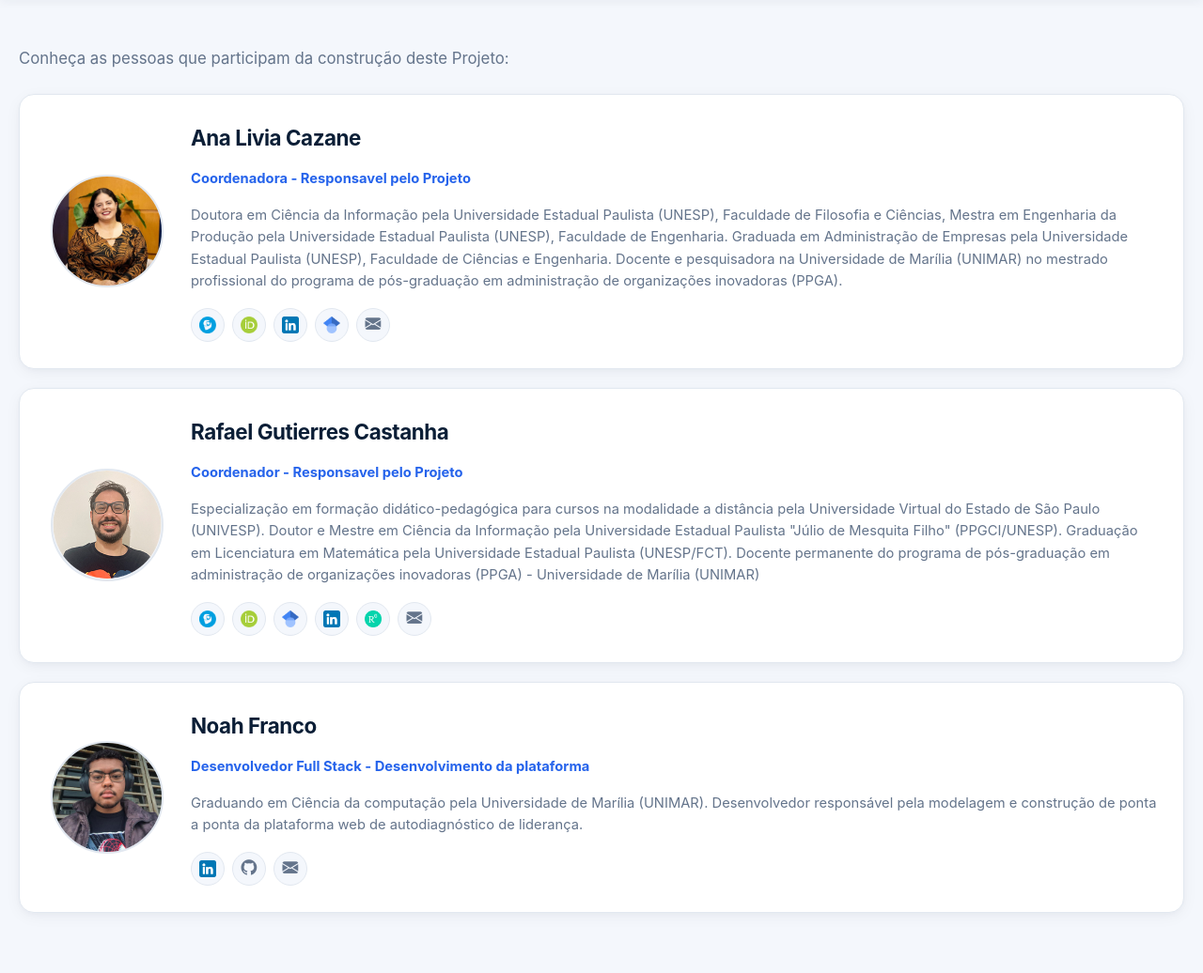
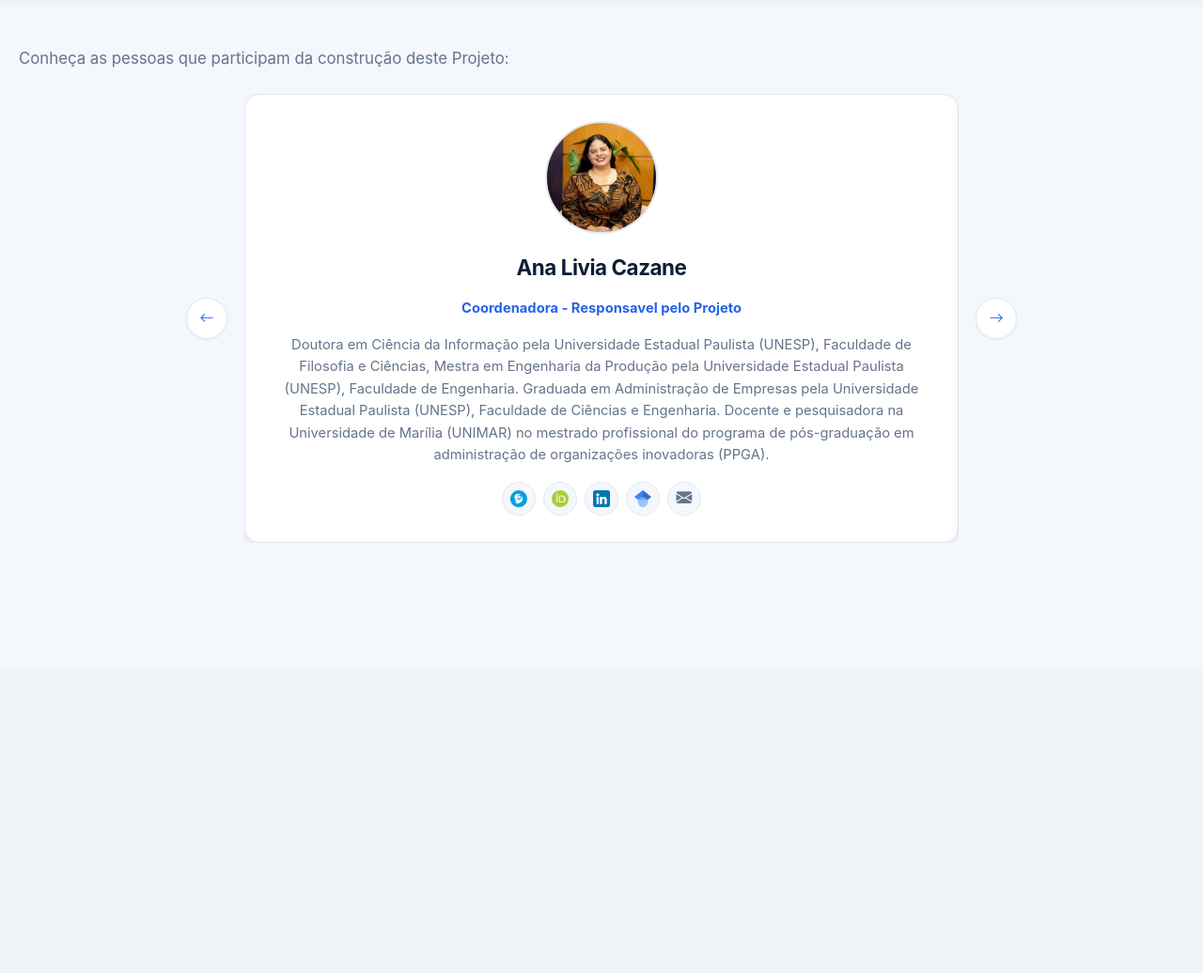
Before and after one commit to DevNoahF/Autodiagnostico-Lideranca, a FastAPI app: page /equipe in a window 1280 px wide. Shown: the part 89-1125 px from the top of the page at 94% size. After the commit the page ends 667 px from the top, so only its background shows below. Run offline with FastAPI, Linux system fonts and the light colour scheme.

Commit message:
feat: implement automatic assessment generation, enhance team carousel functionality, and update styles for improved layout

```diff
--- a/static/js/team.js
+++ b/static/js/team.js
@@ -1,4 +1,87 @@
-document.addEventListener('DOMContentLoaded', initThemeToggle);
+function initializeTeamPage() {
+  initThemeToggle();
+  initTeamCarousel();
+}
+
+if (document.readyState === 'loading') {
+  document.addEventListener('DOMContentLoaded', initializeTeamPage);
+} else {
+  initializeTeamPage();
+}
+
+function initTeamCarousel() {
+  const carousel = document.querySelector('.team-carousel');
+  const track = carousel?.querySelector('.team-grid');
+  const previousButton = carousel?.querySelector('.carousel-control-prev');
+  const nextButton = carousel?.querySelector('.carousel-control-next');
+  if (!carousel || !track || !previousButton || !nextButton) return;
+
+  const slides = Array.from(track.children);
+  if (slides.length < 2) return;
+
+  const firstClone = slides[0].cloneNode(true);
+  const lastClone = slides[slides.length - 1].cloneNode(true);
+  firstClone.setAttribute('aria-hidden', 'true');
+  lastClone.setAttribute('aria-hidden', 'true');
+  track.append(firstClone);
+  track.prepend(lastClone);
+
+  let currentIndex = 1;
+  let autoplayId;
+
+  function moveToSlide(index, animate = true) {
+    track.style.transition = animate ? 'transform 0.55s ease' : 'none';
+    track.style.transform = `translateX(-${index * 100}%)`;
+    currentIndex = index;
+  }
+
+  function showNext() {
+    moveToSlide(currentIndex + 1);
+  }
+
+  function showPrevious() {
+    moveToSlide(currentIndex - 1);
+  }
+
+  function startAutoplay() {
+    clearInterval(autoplayId);
+    if (!window.matchMedia('(prefers-reduced-motion: reduce)').matches) {
+      autoplayId = setInterval(showNext, 6000);
+    }
+  }
+
+  function pauseAutoplay() {
+    clearInterval(autoplayId);
+  }
+
+  track.addEventListener('transitionend', () => {
+    if (currentIndex === 0) moveToSlide(slides.length, false);
+    if (currentIndex === slides.length + 1) moveToSlide(1, false);
+  });
+
+  nextButton.addEventListener('click', () => {
+    showNext();
+    startAutoplay();
+  });
+  previousButton.addEventListener('click', () => {
+    showPrevious();
+    startAutoplay();
+  });
+
+  carousel.addEventListener('mouseenter', pauseAutoplay);
+  carousel.addEventListener('mouseleave', startAutoplay);
+  carousel.addEventListener('focusin', pauseAutoplay);
+  carousel.addEventListener('focusout', (event) => {
+    if (!carousel.contains(event.relatedTarget)) startAutoplay();
+  });
+  document.addEventListener('visibilitychange', () => {
+    if (document.hidden) pauseAutoplay();
+    else startAutoplay();
+  });
+
+  moveToSlide(currentIndex, false);
+  startAutoplay();
+}
 
 function initThemeToggle() {
   const toggleBtn = document.getElementById('themeToggle');
--- a/static/style.css
+++ b/static/style.css
@@ -731,21 +731,57 @@ button:disabled {
 }
 
 .team-grid {
+  display: flex;
+  width: 100%;
+  transition: transform 0.55s ease;
+}
+
+.team-carousel {
   display: grid;
-  gap: 20px;
+  grid-template-columns: 44px minmax(0, 760px) 44px;
+  align-items: center;
+  justify-content: center;
+  gap: 18px;
   margin-top: 20px;
 }
 
+.team-carousel-viewport {
+  min-width: 0;
+  overflow: hidden;
+}
+
 .team-member {
-  display: grid;
-  grid-template-columns: 130px minmax(0, 1fr);
+  flex: 0 0 100%;
+  display: flex;
+  flex-direction: column;
   align-items: center;
-  gap: 24px;
+  gap: 18px;
   padding: 28px;
   border: 1px solid var(--line);
   border-radius: var(--radius-lg);
   background: var(--panel);
   box-shadow: var(--shadow-card);
+}
+
+.carousel-control {
+  width: 44px;
+  height: 44px;
+  padding: 0;
+  border: 1px solid var(--line);
+  border-radius: 50%;
+  background: var(--panel);
+  color: var(--accent);
+  box-shadow: var(--shadow-sm);
+}
+
+.carousel-control:hover {
+  background: var(--accent);
+  color: #ffffff;
+}
+
+.team-member .member-content {
+  width: min(100%, 680px);
+  text-align: center;
 }
 
 .team-member h2 {
@@ -792,6 +828,7 @@ button:disabled {
 
 .member-social {
   display: flex;
+  justify-content: center;
   gap: 8px;
   margin-top: 16px;
 }
--- a/templates/index.html
+++ b/templates/index.html
@@ -5,9 +5,10 @@
   <meta charset="UTF-8" />
   <meta name="viewport" content="width=device-width, initial-scale=1.0" />
   <title> Instrumento de Autodiagnóstico | Liderança e Gestão do Conhecimento </title>
+  <link rel="icon" type="image/png" href="/images/logoIcon.png" />
   <link rel="preconnect" href="https://fonts.googleapis.com">
   <link rel="preconnect" href="https://fonts.gstatic.com" crossorigin>
-  <link rel="stylesheet" href="/static/style.css" />
+  <link rel="stylesheet" href="/static/style.css?v=3" />
   <script>
     (function () {
       var savedTheme = localStorage.getItem('theme');
@@ -90,7 +91,6 @@
       <section class="card history-card hidden" id="historyPanel">
         <div class="results-header">
           <div>
-            <p class="eyebrow">Registro local</p>
             <h2>Histórico de testes</h2>
           </div>
           <button class="btn-secondary" type="button" id="clearHistoryButton">Limpar histórico</button>
@@ -105,7 +105,7 @@
       </section>
     </section>
   </main>
-  <script src="/static/js/main.js"></script>
+  <script src="/static/js/main.js?v=2"></script>
 </body>
 
 </html>
--- a/templates/project.html
+++ b/templates/project.html
@@ -4,9 +4,10 @@
     <meta charset="UTF-8" />
     <meta name="viewport" content="width=device-width, initial-scale=1.0" />
     <title> Inicio | Liderança e Gestão do Conhecimento</title>
+    <link rel="icon" type="image/png" href="/images/logoIcon.png" />
     <link rel="preconnect" href="https://fonts.googleapis.com">
     <link rel="preconnect" href="https://fonts.gstatic.com" crossorigin>
-    <link rel="stylesheet" href="/static/style.css" />
+    <link rel="stylesheet" href="/static/style.css?v=3" />
     <script>
       (function() {
         var savedTheme = localStorage.getItem('theme');
--- a/templates/team.html
+++ b/templates/team.html
@@ -5,9 +5,10 @@
   <meta charset="UTF-8" />
   <meta name="viewport" content="width=device-width, initial-scale=1.0" />
   <title> Equipe | Liderança e Gestão do Conhecimento</title>
+  <link rel="icon" type="image/png" href="/images/logoIcon.png" />
   <link rel="preconnect" href="https://fonts.googleapis.com">
   <link rel="preconnect" href="https://fonts.gstatic.com" crossorigin>
-  <link rel="stylesheet" href="/static/style.css" />
+  <link rel="stylesheet" href="/static/style.css?v=3" />
   <link rel="stylesheet" href="https://cdn.jsdelivr.net/npm/bootstrap-icons@1.11.3/font/bootstrap-icons.min.css" />
   <script>
     (function () {
@@ -39,6 +40,11 @@
   </header>
   <main class="container content-main team-page">
     <p class="section-lead">Conheça as pessoas que participam da construção deste Projeto:</p>
+    <section class="team-carousel" aria-label="Pessoas que participaram do projeto">
+      <button class="carousel-control carousel-control-prev" type="button" aria-label="Pessoa anterior">
+        <i class="bi bi-arrow-left" aria-hidden="true"></i>
+      </button>
+      <div class="team-carousel-viewport">
         <div class="team-grid">
           <article class="team-member">
         <div class="portrait has-image"
@@ -117,9 +123,14 @@
         </div>
           </article>
         </div>
+      </div>
+      <button class="carousel-control carousel-control-next" type="button" aria-label="Próxima pessoa">
+        <i class="bi bi-arrow-right" aria-hidden="true"></i>
+      </button>
+    </section>
 
   </main>
-  <script src="/static/js/team.js"></script>
+  <script src="/static/js/team.js?v=2"></script>
 </body>
 
 </html>
```
Also changed, not shown: other parts of static/style.css (+39 -3 lines), static/js/main.js (+19 -1 lines), templates/images/logoIcon.png (added). Lines whose indentation alone changed are shown as unchanged.
